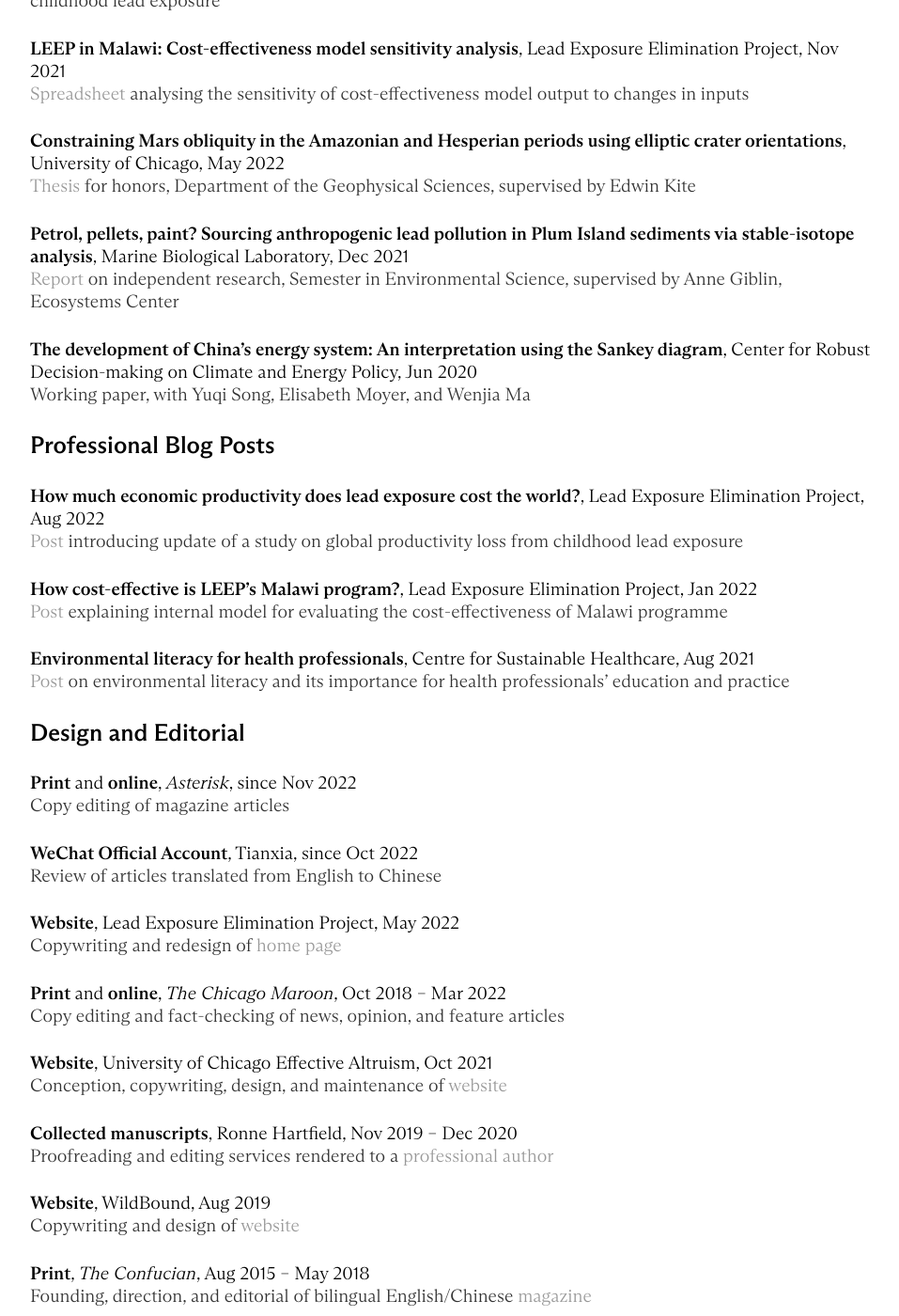
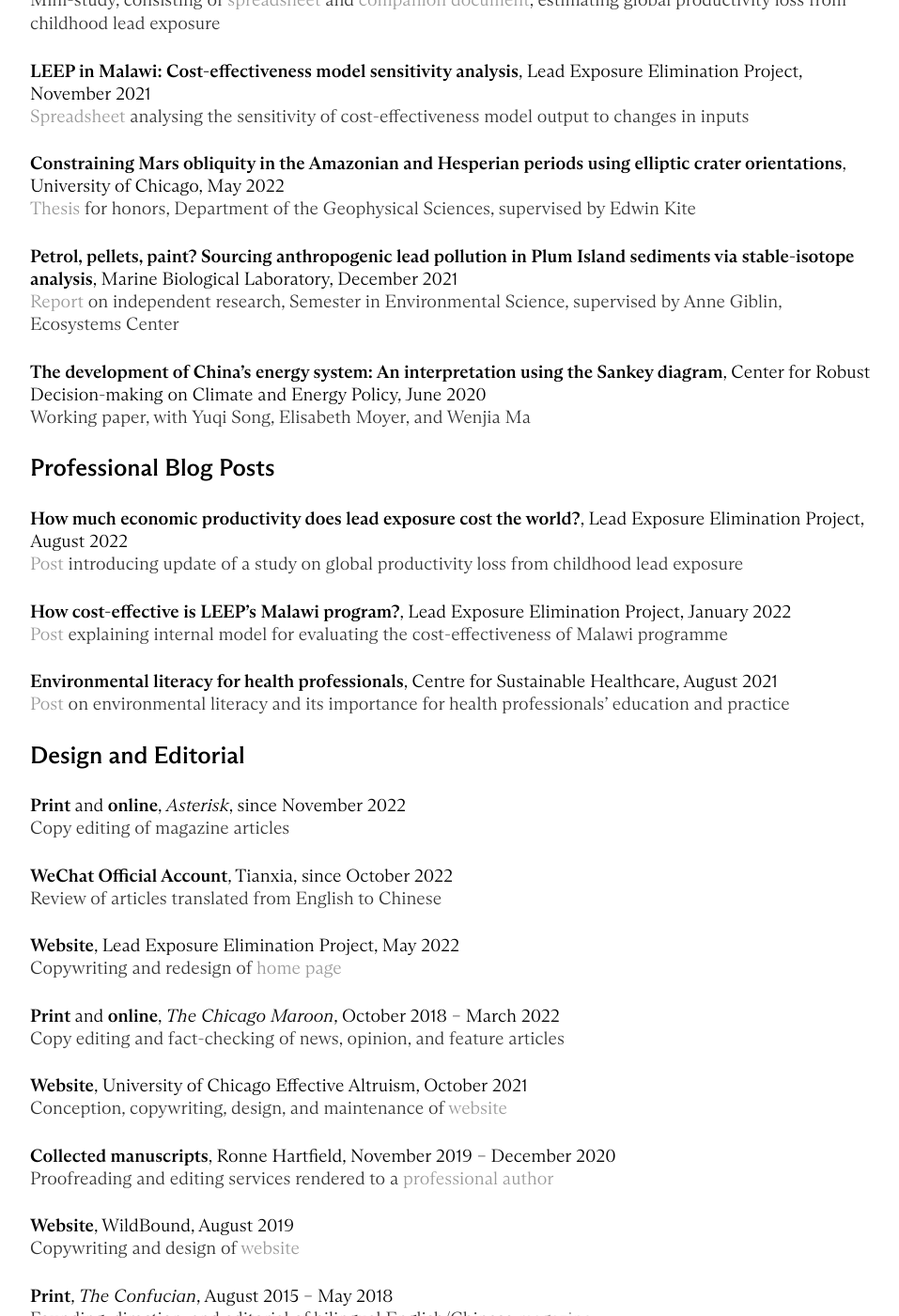
Before and after one commit to y-james-hu/y-james-hu.github.io, a Jekyll site: the page built from projects/index.html, in a window 1280 px wide and 1400 px high, scrolled down 890 px. Shown: the whole window at 94% size, without its empty margins (160-1117 px from the left). Built offline with Jekyll 4.4.1, drawn with Linux system fonts in a browser that asks for light colours; some of the changed text lies outside the part shown.

Commit message:
Update index.html

```diff
--- a/projects/index.html
+++ b/projects/index.html
@@ -6,69 +6,69 @@
 
   <h3 style="margin-left: 0px">Research and Analytics</h2>
 
-      <h4 style="margin-left: 0px">Better weather forecasting: Agricultural and non-agricultural benefits in low- and lower-middle-income countries<span style="font-weight:normal">, Rethink Priorities, Jan 2023</span></h4>
+      <h4 style="margin-left: 0px">Better weather forecasting: Agricultural and non-agricultural benefits in low- and lower-middle-income countries<span style="font-weight:normal">, Rethink Priorities, January 2023</span></h4>
       <p style="margin-left: 0px">Research report, with Aisling Leow, Bruce Tsai, Jenny Kudymowa, and Tom Hird; commissioned by Open Philanthropy</p>
 
-      <h4 style="margin-left: 0px">The REDD+ framework for reducing deforestation and mitigating climate change: Overview, evaluation, and cost-effectiveness<span style="font-weight:normal">, Rethink Priorities, Dec 2022</span></h4>
+      <h4 style="margin-left: 0px">The REDD+ framework for reducing deforestation and mitigating climate change: Overview, evaluation, and cost-effectiveness<span style="font-weight:normal">, Rethink Priorities, December 2022</span></h4>
       <p style="margin-left: 0px"><a href = "https://rethinkpriorities.org/publications/the-redd-framework-for-reducing-deforestation-and-mitigating-climate-change">Research report</a>, with Greer Gosnell, Ruby Dickson, Tom Hird, and Melanie Basnak; commissioned by an anonymous donor</p>
 
-      <h4 style="margin-left: 0px">Livelihood interventions: Overview, evaluation, and cost-effectiveness</a><span style="font-weight:normal">, Rethink Priorities, Nov 2022</span></h4>
+      <h4 style="margin-left: 0px">Livelihood interventions: Overview, evaluation, and cost-effectiveness</a><span style="font-weight:normal">, Rethink Priorities, November 2022</span></h4>
       <p style="margin-left: 0px"><a href = "https://rethinkpriorities.org/publications/livelihood-interventions">Research report</a>, with Ruby Dickson, Greer Gosnell, and Melanie Basnak; commissioned by the Livelihood Impact Fund</p>
 
-      <h4 style="margin-left: 0px">Red-teaming Open Philanthropy’s cost-effectiveness analysis of clean energy research, development, and deployment<span style="font-weight:normal">, Rethink Priorities, Sep 2022</span></h4>
+      <h4 style="margin-left: 0px">Red-teaming Open Philanthropy’s cost-effectiveness analysis of clean energy research, development, and deployment<span style="font-weight:normal">, Rethink Priorities, September 2022</span></h4>
       <p style="margin-left: 0px">Research report, with Greer Gosnell, Bruce Tsai, Aisling Leow, and Melanie Basnak; commissioned by Open Philanthropy</p>
 
-      <h4 style="margin-left: 0px">Evaluating the cost-effectiveness of biodefense spending in the United States<span style="font-weight:normal">, Rethink Priorities, Sep 2022</span></h4>
+      <h4 style="margin-left: 0px">Evaluating the cost-effectiveness of biodefense spending in the United States<span style="font-weight:normal">, Rethink Priorities, September 2022</span></h4>
       <p style="margin-left: 0px">Research report, with Ruby Dickson, Greer Gosnell, Bruce Tsai, and Melanie Basnak; commissioned by Open Philanthropy</p>
 
-      <h4 style="margin-left: 0px">Update to Attina and Trasande (2013)<span style="font-weight:normal">, Lead Exposure Elimination Project, Jul 2022</span></h4>
+      <h4 style="margin-left: 0px">Update to Attina and Trasande (2013)<span style="font-weight:normal">, Lead Exposure Elimination Project, July 2022</span></h4>
       <p style="margin-left: 0px">Mini-study, consisting of <a href = "https://docs.google.com/spreadsheets/d/1oN_TgsWeoFN42BUKCOqsFYBwuOxj6R38pZg5dabc-ro/edit">spreadsheet</a> and <a href = "https://docs.google.com/document/d/1LI72TXg3t9o6dAc4DSt4SnHdtvDhJhZtBt65Uy-uzRA/edit">companion document</a>, estimating global productivity loss from childhood lead exposure</p>
 
-      <h4 style="margin-left: 0px">LEEP in Malawi: Cost-effectiveness model sensitivity analysis<span style="font-weight:normal">, Lead Exposure Elimination Project, Nov 2021</span></h4>
+      <h4 style="margin-left: 0px">LEEP in Malawi: Cost-effectiveness model sensitivity analysis<span style="font-weight:normal">, Lead Exposure Elimination Project, November 2021</span></h4>
       <p style="margin-left: 0px"><a href = "https://docs.google.com/spreadsheets/d/1U2zACVqx7oGvMF7_BJeP5dbBAhpT6v0E1zLIDxdxOUA/edit?usp=sharing">Spreadsheet</a> analysing the sensitivity of cost-effectiveness model output to changes in inputs</p>
 
       <h4 style="margin-left: 0px">Constraining Mars obliquity in the Amazonian and Hesperian periods using elliptic crater orientations<span style="font-weight:normal">, University of Chicago, May 2022</span></h4>
       <p style="margin-left: 0px"><a href = "uchicago_bs_thesis.pdf">Thesis</a> for honors, Department of the Geophysical Sciences, supervised by Edwin Kite</p>
 
-      <h4 style="margin-left: 0px">Petrol, pellets, paint? Sourcing anthropogenic lead pollution in Plum Island sediments via stable-isotope analysis<span style="font-weight:normal">, Marine Biological Laboratory, Dec 2021</span></h4>
+      <h4 style="margin-left: 0px">Petrol, pellets, paint? Sourcing anthropogenic lead pollution in Plum Island sediments via stable-isotope analysis<span style="font-weight:normal">, Marine Biological Laboratory, December 2021</span></h4>
       <p style="margin-left: 0px"><a href = "mbl_ses_report.pdf">Report</a> on independent research, Semester in Environmental Science, supervised by Anne Giblin, Ecosystems Center</p>
 
-      <h4 style="margin-left: 0px">The development of China’s energy system: An interpretation using the Sankey diagram<span style="font-weight:normal">, Center for Robust Decision-making on Climate and Energy Policy, Jun 2020</span></h4>
+      <h4 style="margin-left: 0px">The development of China’s energy system: An interpretation using the Sankey diagram<span style="font-weight:normal">, Center for Robust Decision-making on Climate and Energy Policy, June 2020</span></h4>
       <p style="margin-left: 0px">Working paper, with Yuqi Song, Elisabeth Moyer, and Wenjia Ma</p>
 
   <h3 style="margin-left: 0px">Professional Blog Posts</h2>
 
-      <h4 style="margin-left: 0px">How much economic productivity does lead exposure cost the world?<span style="font-weight:normal">, Lead Exposure Elimination Project, Aug 2022</span></h4>
+      <h4 style="margin-left: 0px">How much economic productivity does lead exposure cost the world?<span style="font-weight:normal">, Lead Exposure Elimination Project, August 2022</span></h4>
       <p style="margin-left: 0px"><a href = "https://leadelimination.org/economic-productivity-lead-exposure/">Post</a> introducing update of a study on global productivity loss from childhood lead exposure</p>
 
-      <h4 style="margin-left: 0px">How cost-effective is LEEP’s Malawi program?<span style="font-weight:normal">, Lead Exposure Elimination Project, Jan 2022</span></h4>
+      <h4 style="margin-left: 0px">How cost-effective is LEEP’s Malawi program?<span style="font-weight:normal">, Lead Exposure Elimination Project, January 2022</span></h4>
       <p style="margin-left: 0px"><a href = "https://leadelimination.org/malawi_cost-effectiveness_intro/">Post</a> explaining internal model for evaluating the cost-effectiveness of Malawi programme</p>
 
-      <h4 style="margin-left: 0px">Environmental literacy for health professionals<span style="font-weight:normal">, Centre for Sustainable Healthcare, Aug 2021</span></h4>
+      <h4 style="margin-left: 0px">Environmental literacy for health professionals<span style="font-weight:normal">, Centre for Sustainable Healthcare, August 2021</span></h4>
       <p style="margin-left: 0px"><a href="https://sustainablehealthcare.org.uk/blog/environmental-literacy-health-professionals">Post</a> on environmental literacy and its importance for health professionals’ education and practice</p>
 
   <h3 style="margin-left: 0px">Design and Editorial</h2>
 
-      <h4 style="margin-left: 0px">Print <span style="font-weight:normal">and</span> online<span style="font-weight:normal">, <em>Asterisk</em>, since Nov 2022</span></h4>
+      <h4 style="margin-left: 0px">Print <span style="font-weight:normal">and</span> online<span style="font-weight:normal">, <em>Asterisk</em>, since November 2022</span></h4>
       <p style="margin-left: 0px">Copy editing of magazine articles</p>
 
-      <h4 style="margin-left: 0px">WeChat Official Account<span style="font-weight:normal">, Tianxia, since Oct 2022</span></h4>
+      <h4 style="margin-left: 0px">WeChat Official Account<span style="font-weight:normal">, Tianxia, since October 2022</span></h4>
       <p style="margin-left: 0px">Review of articles translated from English to Chinese</p>
 
       <h4 style="margin-left: 0px">Website<span style="font-weight:normal">, Lead Exposure Elimination Project, May 2022</span></h4>
       <p style="margin-left: 0px">Copywriting and redesign of <a href = "https://leadelimination.org/">home page</a></p>
 
-      <h4 style="margin-left: 0px">Print <span style="font-weight:normal">and</span> online<span style="font-weight:normal">, <em>The Chicago Maroon</em>, Oct 2018 – Mar 2022</span></h4>
+      <h4 style="margin-left: 0px">Print <span style="font-weight:normal">and</span> online<span style="font-weight:normal">, <em>The Chicago Maroon</em>, October 2018 – March 2022</span></h4>
       <p style="margin-left: 0px">Copy editing and fact-checking of news, opinion, and feature articles</p>
 
-      <h4 style="margin-left: 0px">Website<span style="font-weight:normal">, University of Chicago Effective Altruism, Oct 2021</span></h4>
+      <h4 style="margin-left: 0px">Website<span style="font-weight:normal">, University of Chicago Effective Altruism, October 2021</span></h4>
       <p style="margin-left: 0px">Conception, copywriting, design, and maintenance of <a href="https://www.uchicagoea.org/">website</a></p>
 
-      <h4 style="margin-left: 0px">Collected manuscripts<span style="font-weight:normal">, Ronne Hartfield, Nov 2019 – Dec 2020</span></h4>
+      <h4 style="margin-left: 0px">Collected manuscripts<span style="font-weight:normal">, Ronne Hartfield, November 2019 – December 2020</span></h4>
       <p style="margin-left: 0px">Proofreading and editing services rendered to a <a href="https://press.uchicago.edu/ucp/books/author/H/R/au5297258.html">professional author</a></p>
 
-      <h4 style="margin-left: 0px">Website<span style="font-weight:normal">, WildBound, Aug 2019</span></h4>
+      <h4 style="margin-left: 0px">Website<span style="font-weight:normal">, WildBound, August 2019</span></h4>
       <p style="margin-left: 0px">Copywriting and design of <a href="http://wildbound.earth/index.php">website</a></p>
 
-      <h4 style="margin-left: 0px">Print<span style="font-weight:normal">, <em>The Confucian</em>, Aug 2015 – May 2018</span></h4>
+      <h4 style="margin-left: 0px">Print<span style="font-weight:normal">, <em>The Confucian</em>, August 2015 – May 2018</span></h4>
       <p style="margin-left: 0px">Founding, direction, and editorial of bilingual English/Chinese <a href="the_confucian_6.pdf">magazine</a></p>
```
